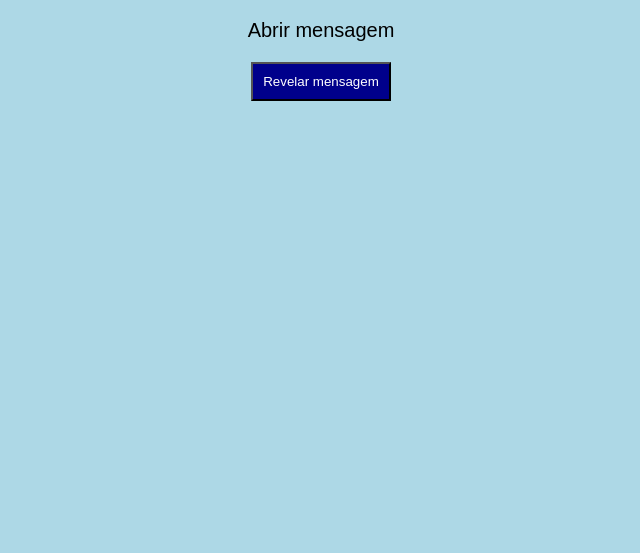
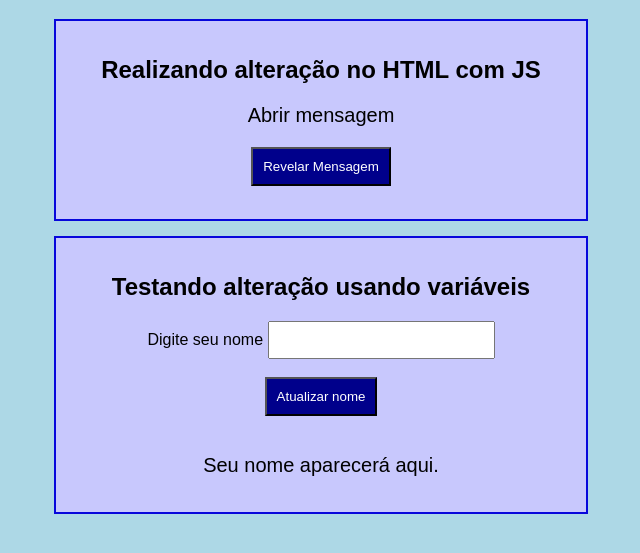
Before and after one commit to NathanCapoeira/revelar-msg, a plain HTML site: page index.html in a window 1280 px wide. Shown: the part 61-614 px from the top of the page, without its empty margins (319-959 px from the left). Drawn offline with Linux system fonts and the light colour scheme.

Commit message:
Add files via upload

```diff
--- a/index.html
+++ b/index.html
@@ -1,19 +1,55 @@
 <!DOCTYPE html>
-<html lang="pt-BR">
+<html lang="pt-br">
+
 <head>
     <meta charset="UTF-8">
+    <meta name="viewport" content="width=device-width, initial-scale=1.0">
     <title>Mensagem Secreta</title>
-    <link rel="stylesheet" href="style.css">
+    <link rel="stylesheet" href="./style.css">
 </head>
+
 <body>
 
     <h1>Testando JS</h1>
 
-    <p id="mensagem">Abrir mensagem</p>
+    <div class="bloco">
+        <h2>Realizando alteração no HTML com JS</h2>
 
-    <button onclick="revelarMensagem()">Revelar mensagem</button>
+        <p id="mensagem">Abrir mensagem</p>
+
+        <button onclick="revelarMensagem()">
+            Revelar Mensagem
+        </button>
+
+        <br><br>
+    </div>
+
+    <div class="bloco">
+
+        <h2>Testando alteração usando variáveis</h2>
+
+        <label for="nomeUsuario">
+            Digite seu nome
+        </label>
+
+        <input type="text" id="nomeUsuario">
+
+        <br><br>
+
+        <button onclick="mostrarNome()">
+            Atualizar nome
+        </button>
+
+        <br><br>
+
+        <p id="resultadoNome">
+            Seu nome aparecerá aqui.
+        </p>
+
+    </div>
 
     <script src="script.js"></script>
 
 </body>
+
 </html>
--- a/script.js
+++ b/script.js
@@ -1,3 +1,16 @@
 function revelarMensagem() {
-    document.getElementById("mensagem").innerText = "Olá, mundo! Aprendendo JS";
+
+    document.getElementById("mensagem").innerText =
+    "Olá, você alterou a mensagem chamando uma função JS";
+
 }
+
+function mostrarNome() {
+
+    let nome =
+    document.getElementById("nomeUsuario").value;
+
+    document.getElementById("resultadoNome").innerText =
+    "Bem-vindo, " + nome + "!";
+
+}
--- a/style.css
+++ b/style.css
@@ -1,19 +1,32 @@
-body {
+body{
     background-color: lightblue;
-    font-family: Arial, sans-serif;
+    font-family: Arial, Helvetica, sans-serif;
     text-align: center;
 }
 
-h1 {
+h1{
     color: darkblue;
 }
 
-p {
+p{
     font-size: 20px;
 }
 
-button {
+button{
     background-color: darkblue;
     color: white;
     padding: 10px;
 }
+
+.bloco{
+    width: 500px;
+    border: 2px solid rgb(7, 7, 219);
+    background-color: rgb(200, 200, 253);
+    padding: 15px;
+    margin: 15px auto;
+}
+
+input{
+    padding: 8px;
+    font-size: 16px;
+}
```
